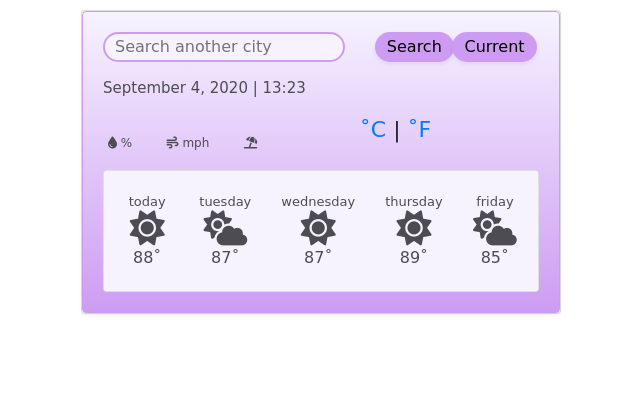
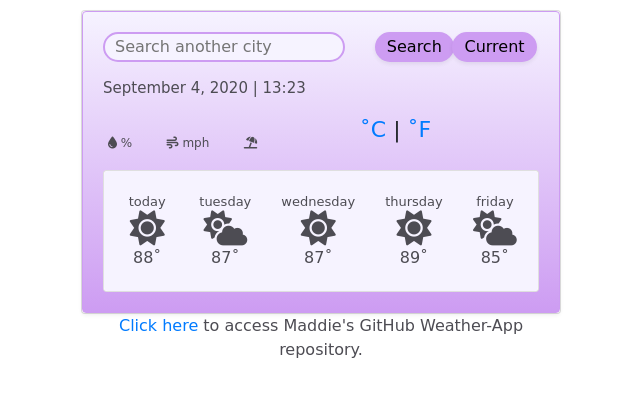
Before and after one commit to madpine/Weather-App, a plain HTML site: page index.html in a window 1280 px wide. Shown: the whole page, without its empty margins (319-959 px from the left). Drawn offline with nearby package versions, Linux system fonts and the light colour scheme; no server answers; a web font is replaced by a local one.

Commit message:
Added link to GitHub repository

```diff
--- a/index.html
+++ b/index.html
@@ -135,6 +135,8 @@
         </div>
     </div>
     </div>
+    <p class="github-link">
+        <a href="https://github.com/madpine/Weather-App">Click here</a> to access Maddie's GitHub Weather-App repository.</p>
     </div>
     <script src="script.js"></script>
 </body>
--- a/style.css
+++ b/style.css
@@ -97,3 +97,7 @@ p {
   font-size: 16px;
   text-align: center;
 }
+
+p.github-link {
+  text-align: center;
+}
```
